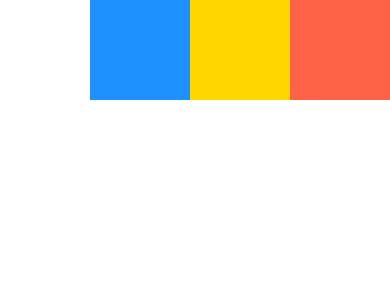
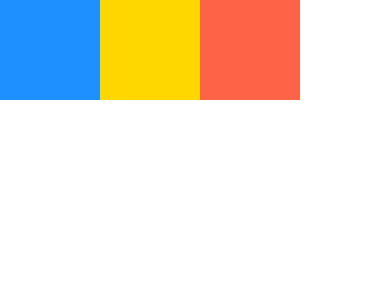
Before and after one commit to prahladinala/expo-react-native, a React Native app: screen / in a window 390 px wide. Shown: the top 300 px of the page. Built offline with nearby package versions, Linux system fonts and the light colour scheme.

Commit message:
React Native Flexbox - justifyContent flex-start

```diff
--- a/App.js
+++ b/App.js
@@ -4,7 +4,7 @@ import { View } from 'react-native';
 export default function App() {
   return (
     // PARENT
-    <View style={{ backgroundColor: "#fff", flex: 1, flexDirection: "row", justifyContent: "flex-end" }}>
+    <View style={{ backgroundColor: "#fff", flex: 1, flexDirection: "row", justifyContent: "flex-start" }}>
       {/* CHILDREN */}
       <View style={{ backgroundColor: "dodgerblue", width: 100, height: 100 }} />
       <View style={{ backgroundColor: "gold", width: 100, height: 100 }} />
```
